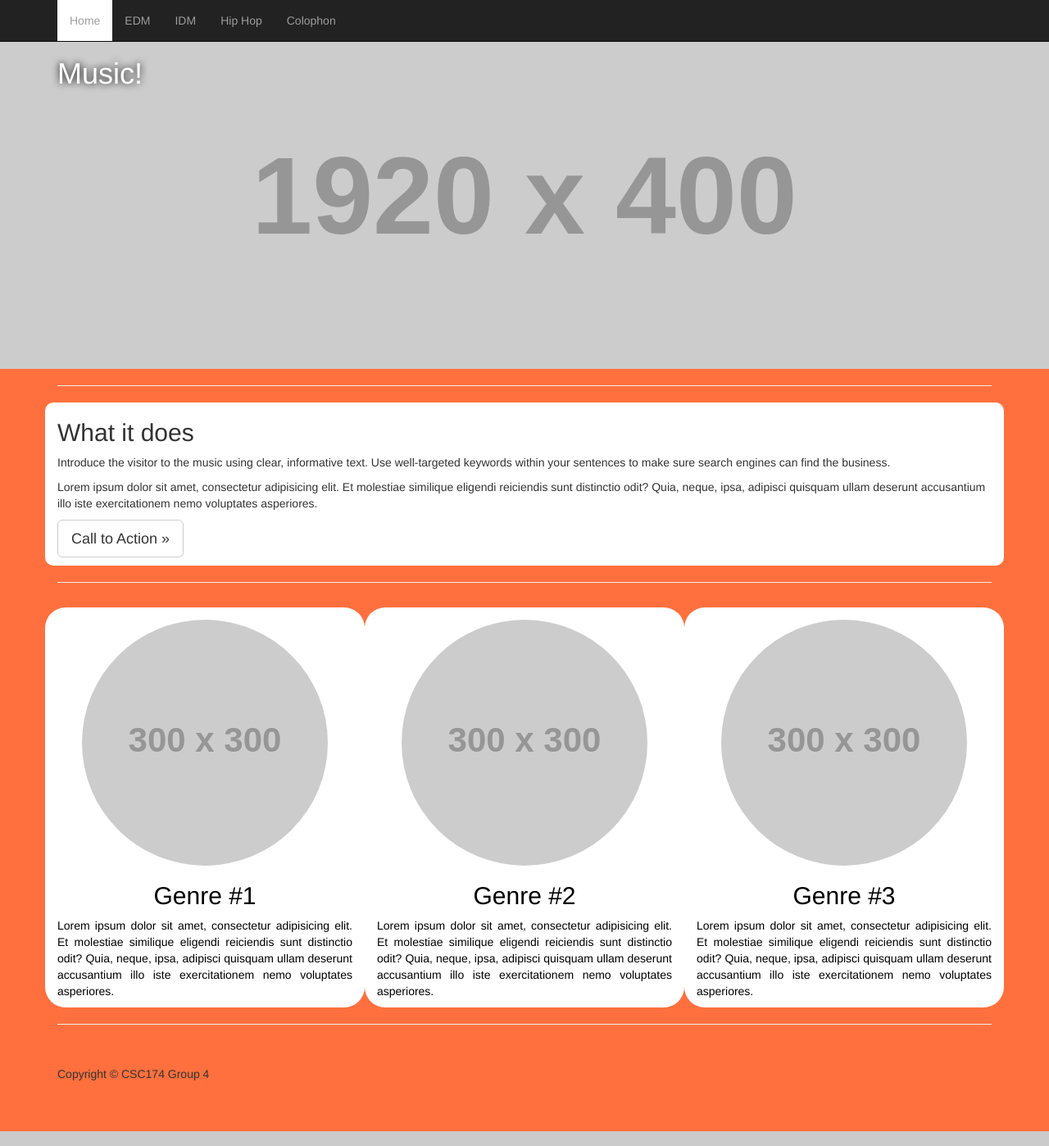
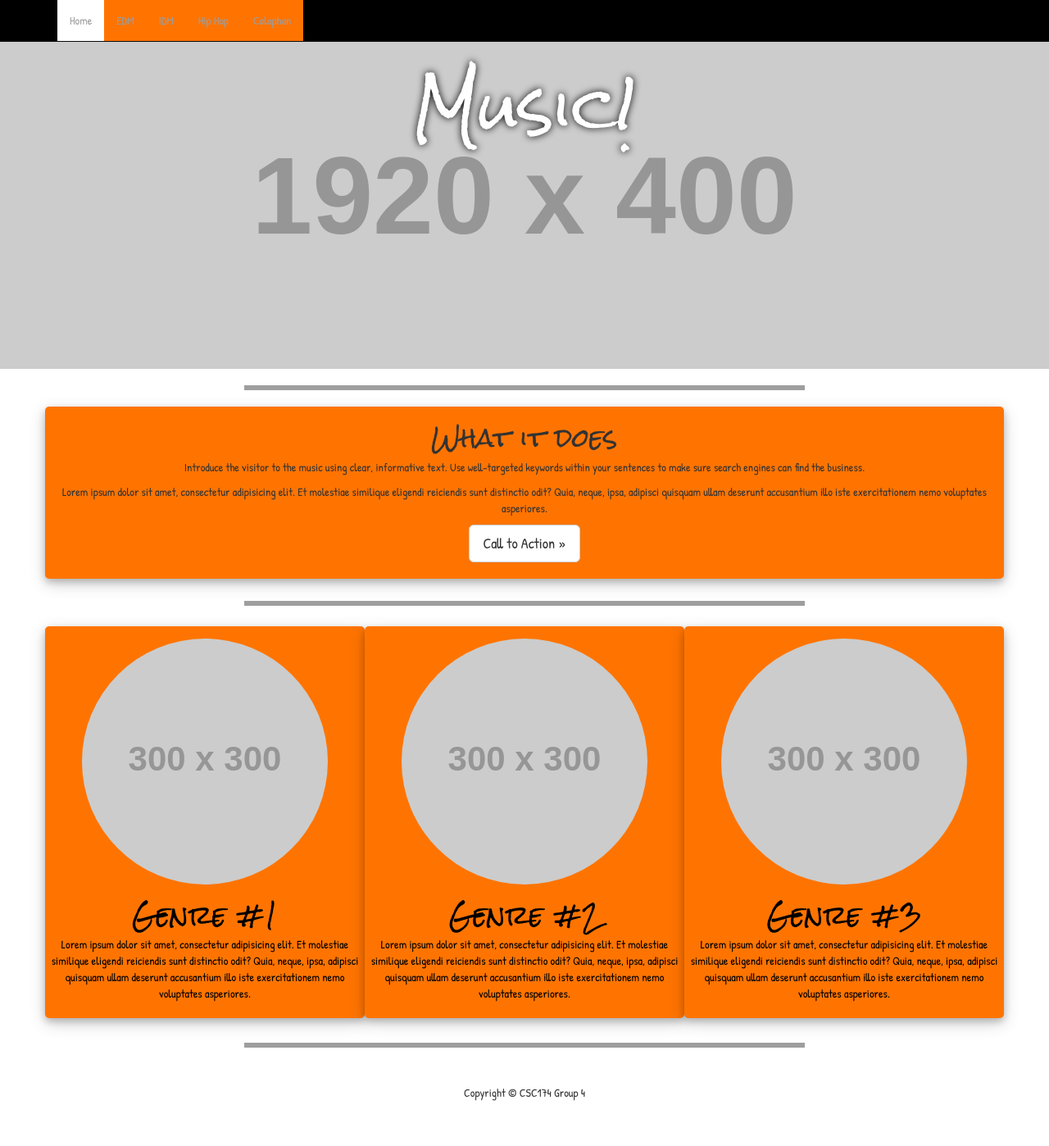
Before and after one commit to t0pgunn/Project1, a PHP site: page / in a window 1280 px wide. Shown: the whole page at 82% size. Run offline with PHP 8.4, Linux system fonts and the light colour scheme; grey boxes labelled with a size stand in for pictures from a placeholder-image service; some libraries are stand-ins or nearby versions; grey boxes are pictures that could not be loaded.

Commit message:
CSS stuff

```diff
--- a/EDM.php
+++ b/EDM.php
@@ -16,6 +16,9 @@
 
     <!-- Custom CSS -->
     <link href="css/styles-genre.css" rel="stylesheet">
+
+    <link href="https://fonts.googleapis.com/css?family=Patrick+Hand|Rock+Salt" rel="stylesheet">
+    <link href="fonts/fonts.css" rel="stylesheet">
 
     <!-- HTML5 Shim and Respond.js IE8 support of HTML5 elements and media queries -->
     <!-- WARNING: Respond.js doesn't work if you view the page via file:// -->
--- a/HipHop.php
+++ b/HipHop.php
@@ -16,6 +16,9 @@
 
     <!-- Custom CSS -->
     <link href="css/styles-genre.css" rel="stylesheet">
+
+    <link href="https://fonts.googleapis.com/css?family=Patrick+Hand|Rock+Salt" rel="stylesheet">
+    <link href="fonts/fonts.css" rel="stylesheet">
 
     <!-- HTML5 Shim and Respond.js IE8 support of HTML5 elements and media queries -->
     <!-- WARNING: Respond.js doesn't work if you view the page via file:// -->
--- a/IDM.php
+++ b/IDM.php
@@ -16,6 +16,9 @@
 
     <!-- Custom CSS -->
     <link href="css/styles-genre.css" rel="stylesheet">
+
+    <link href="https://fonts.googleapis.com/css?family=Patrick+Hand|Rock+Salt" rel="stylesheet">
+    <link href="fonts/fonts.css" rel="stylesheet">
 
     <!-- HTML5 Shim and Respond.js IE8 support of HTML5 elements and media queries -->
     <!-- WARNING: Respond.js doesn't work if you view the page via file:// -->
--- a/colophon.php
+++ b/colophon.php
@@ -16,6 +16,9 @@
 
     <!-- Custom CSS -->
     <link href="css/styles-genre.css" rel="stylesheet">
+
+    <link href="https://fonts.googleapis.com/css?family=Patrick+Hand|Rock+Salt" rel="stylesheet">
+    <link href="fonts/fonts.css" rel="stylesheet">
 
     <!-- HTML5 Shim and Respond.js IE8 support of HTML5 elements and media queries -->
     <!-- WARNING: Respond.js doesn't work if you view the page via file:// -->
@@ -50,7 +53,7 @@
                     <p>Daniel Diaz-Etchevehere</p>
 
 
-                    <p>Riuari Conway</p>
+                    <p>Ruairi Conway</p>
 
 
                     <p>Teron Russell</p>
--- a/css/styles-index.css
+++ b/css/styles-index.css
@@ -6,47 +6,61 @@
 
 body {
     padding-top: 50px; /* Required padding for .navbar-fixed-top. Remove if using .navbar-static-top. Change if height of navigation changes. */
-    background-color: #FF703E
+    background-color: white;
 }
 
+hr {
+    height: 6px;
+    background: url(http://ibrahimjabbari.com/english/images/hr-11.png) repeat-x 0 0;
+    border: 0;
+    max-width: 60%;
+}
+
+/* Navbar */
+
+.navbar-fixed-top {
+    background-color: black;
+}
+
+.navbar-nav li {
+    background-color: #FF7400;
+}
+
+.navbar-nav .current {
+    background-color: white;
+}
+
+/* intro */
+
 .col-sm-12 {
-    background-color: white;
-    border-radius: 10px;
+    text-align: center;
+    background-color: #FF7400;
+    border-radius: 5px;
+    margin-bottom: 7px;
+    padding: 1px 20px 10px 20px;
+    box-shadow: 0 4px 8px 0 rgba(0, 0, 0, 0.2), 0 6px 20px 0 rgba(0, 0, 0, 0.19)
 }
 
 /* genre row */
 
 .col-sm-4 {
-    background-color: white;
-    padding-top: 15px;
-    margin-top: 10px;
-    border-radius: 25px;
+    max-width: 700px;
+    margin: 5px auto 10px;
+    background-color: #FF7400;
+    padding: 15px 5px 10px 5px;
+    border-radius: 5px;
+    box-shadow: 0 4px 8px 0 rgba(0, 0, 0, 0.2), 0 6px 20px 0 rgba(0, 0, 0, 0.19)
 }
 
 .col-sm-4 p {
     color: black;
     text-align: justify;
+    text-align: center;
 }
 
 .col-sm-4 h2 {
     text-align: center;
     color: black;
-}
-
-/* text */
-
-/* Navbar */
-
-.navbar-fixed-top .nav {
-    padding: 0px;
-}
-
-.navbar-fixed-top .navbar-brand {
-    padding: 0px;
-}
-
-.current a {
-    background-color: #FFFFFF;
 }
 
 /* Header Image Background - Change the URL below to your image path (example: ../images/background.jpg) */
@@ -58,11 +72,17 @@ body {
     -moz-background-size: cover;
     background-size: cover;
     -o-background-size: cover;
+    margin: 0;
+    padding: 0;
+    border-style: none;
 }
 
 /* Customize the text color and shadow color and to optimize text legibility. */
 
 .tagline {
+    text-align: center;
+    font-size: 75px;
+    padding-top: 20px;
     text-shadow: 0 0 10px #000;
     color: #fff;
 }
@@ -71,6 +91,12 @@ body {
     margin: 0 auto;
 }
 
+/* footer */
+
+.col-lg-12 {
+    text-align: center;
+}
+
 footer {
-    margin: 50px 0;
+    margin: 45px 0;
 }
--- /dev/null
+++ b/fonts/fonts.css
@@ -0,0 +1,19 @@
+.tagline {
+	font-family: 'Rock Salt', cursive;
+}
+
+.navbar-nav {
+	font-family: 'Patrick Hand', cursive;
+}
+
+.row {
+	font-family: 'Patrick Hand', cursive;
+}
+
+h1 {
+	font-family: 'Rock Salt', cursive;
+}
+
+h2 {
+	font-family: 'Rock Salt', cursive;
+}
--- a/index.php
+++ b/index.php
@@ -16,6 +16,9 @@
 
     <!-- Custom CSS -->
     <link href="css/styles-index.css" rel="stylesheet">
+    <!-- fonts -->
+    <link href="https://fonts.googleapis.com/css?family=Patrick+Hand|Rock+Salt" rel="stylesheet">
+    <link href="fonts/fonts.css" rel="stylesheet">
 
     <!-- HTML5 Shim and Respond.js IE8 support of HTML5 elements and media queries -->
     <!-- WARNING: Respond.js doesn't work if you view the page via file:// -->
@@ -69,17 +72,17 @@
         <hr>
 
         <div class="row">
-            <div class="col-sm-4">
+            <div class="col-sm-4" id="leftg">
                 <img class="img-circle img-responsive img-center" src="http://placehold.it/300x300" alt="">
                 <h2>Genre #1</h2>
                 <p>Lorem ipsum dolor sit amet, consectetur adipisicing elit. Et molestiae similique eligendi reiciendis sunt distinctio odit? Quia, neque, ipsa, adipisci quisquam ullam deserunt accusantium illo iste exercitationem nemo voluptates asperiores.</p>
             </div>
-            <div class="col-sm-4">
+            <div class="col-sm-4" id="middleg">
                 <img class="img-circle img-responsive img-center" src="http://placehold.it/300x300" alt="">
                 <h2>Genre #2</h2>
                 <p>Lorem ipsum dolor sit amet, consectetur adipisicing elit. Et molestiae similique eligendi reiciendis sunt distinctio odit? Quia, neque, ipsa, adipisci quisquam ullam deserunt accusantium illo iste exercitationem nemo voluptates asperiores.</p>
             </div>
-            <div class="col-sm-4">
+            <div class="col-sm-4" id="rightg">
                 <img class="img-circle img-responsive img-center" src="http://placehold.it/300x300" alt="">
                 <h2>Genre #3</h2>
                 <p>Lorem ipsum dolor sit amet, consectetur adipisicing elit. Et molestiae similique eligendi reiciendis sunt distinctio odit? Quia, neque, ipsa, adipisci quisquam ullam deserunt accusantium illo iste exercitationem nemo voluptates asperiores.</p>
```
Also changed, not shown: css/styles-genre.css (+9 -1 lines).
